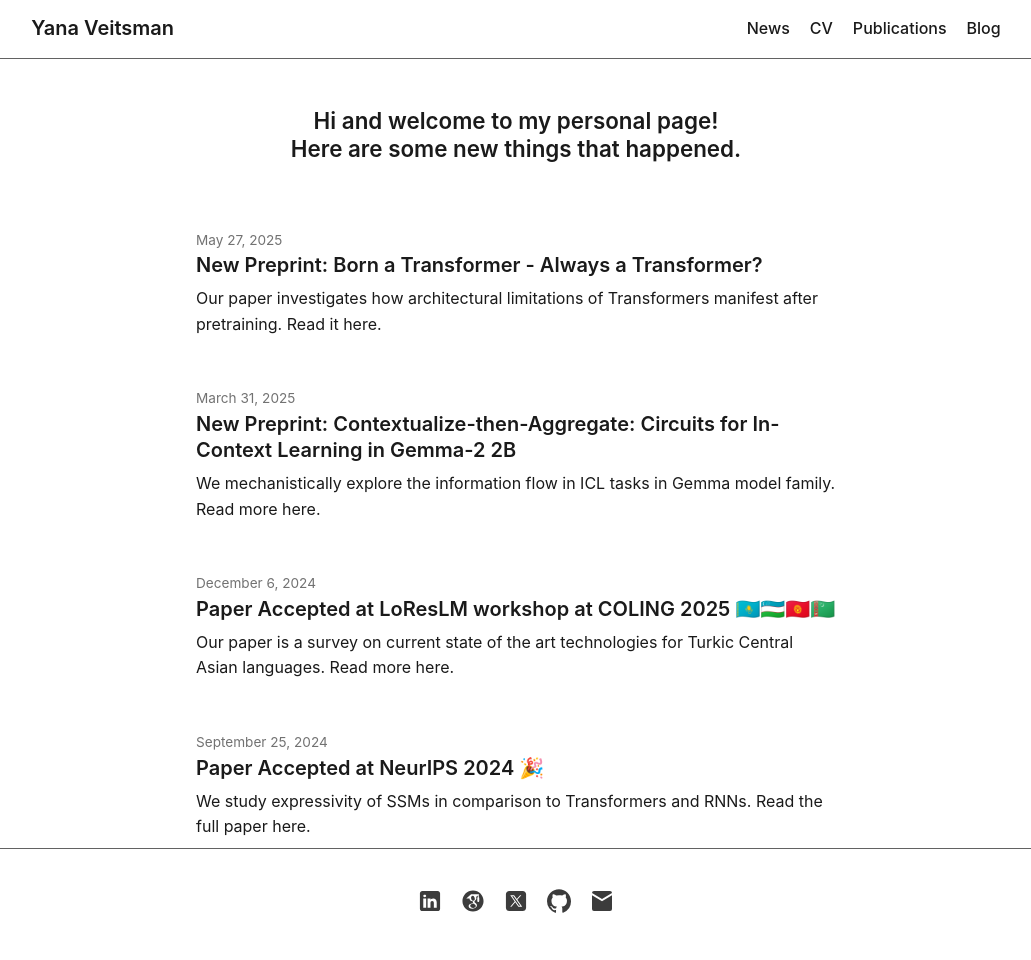
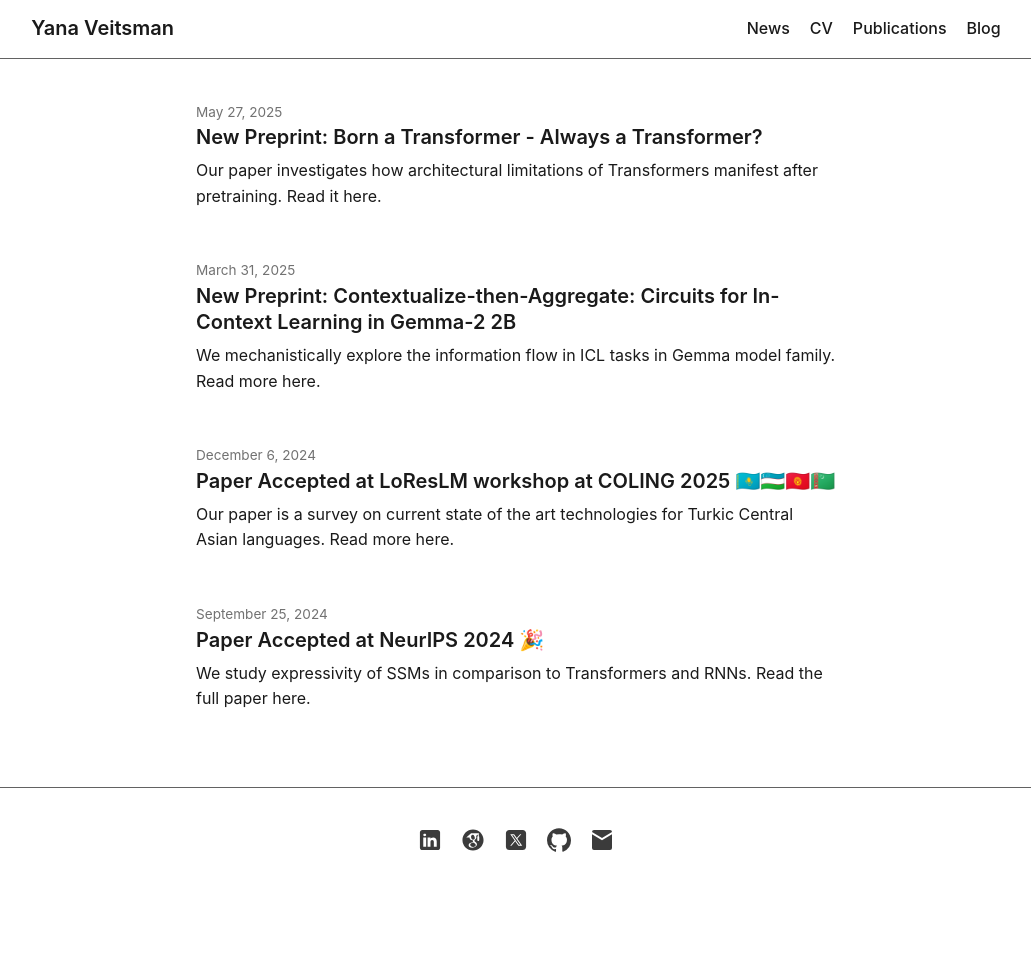
Before and after one commit to yan-vei/yan-vei.github.io, a Jekyll site: the page built from _pages/news.html, in a window 1280 px wide. Shown: the whole page, without its empty margins (124-1155 px from the left). Built offline with Jekyll 4.4.1, drawn with Linux system fonts in a browser that asks for light colours; after the commit the page ends 900 px from its top, so only the background shows below that.

Commit message:
remove title on the news page

```diff
--- a/_pages/news.html
+++ b/_pages/news.html
@@ -5,9 +5,6 @@
 ---
 
 <div class="news-wrapper">
-
-  <h3 class="news-title">Hi and welcome to my personal page! <br>Here are some new things that happened.
-  </h3>
 
   <!-- Loop through all Jekyll posts, newest first -->
   {% for post in site.posts %}
```
